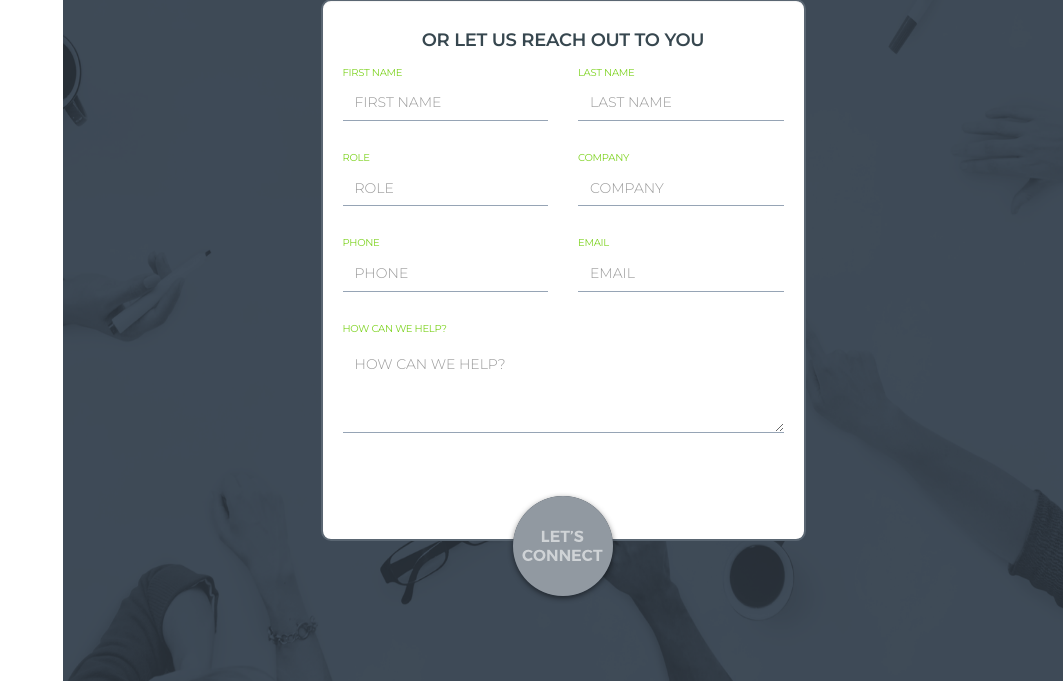
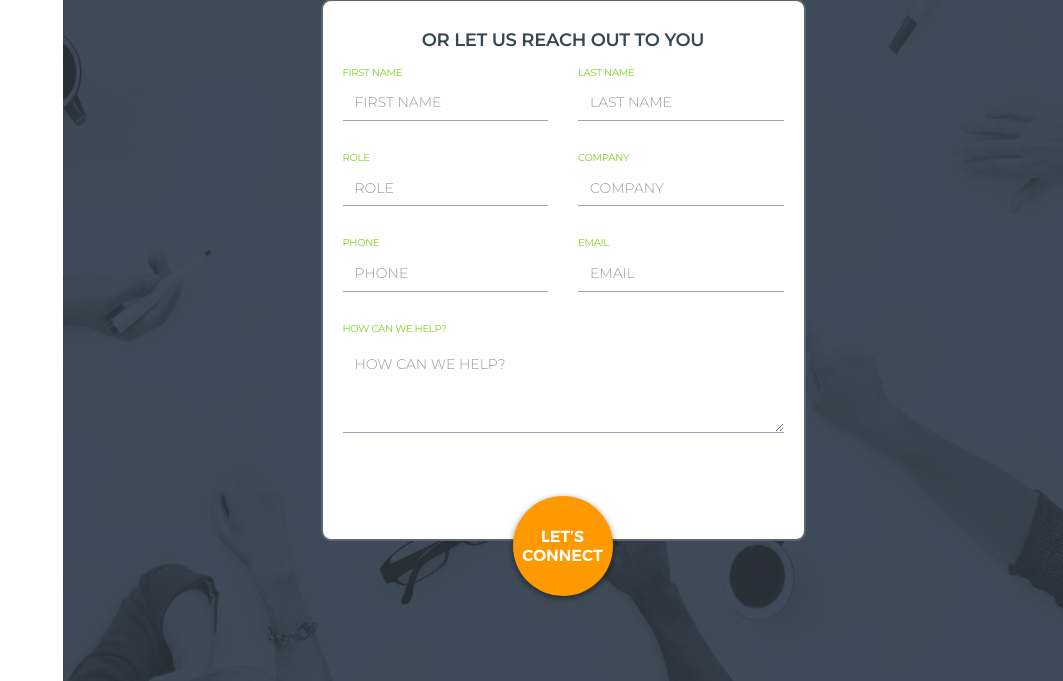
Before and after one commit to Pearl-Snap/alani, a PHP site: page / in a window 1280 px wide. Shown: the part 4155-4836 px from the top of the page, without its empty margins (217-1280 px from the left). Run offline with PHP 8.4, Linux system fonts and the light colour scheme; some libraries are stand-ins or nearby versions.

Commit message:
[JMR-FORMS] merged vtranwip and fixed conflicts

```diff
--- a/approach.php
+++ b/approach.php
@@ -140,6 +140,7 @@
 <script src="js/jquery.js"></script>
 <!-- Bootstrap JS -->
 <script src="js/bootstrap.min.js"></script>
+<script src="js/validator.js"></script>
 <!-- Isotope (Filter portfolio) -->
 <script src="js/isotope.js"></script>
 <!-- Magnific Popup core JS file -->
--- a/css/style.css
+++ b/css/style.css
@@ -1277,7 +1277,7 @@ hr {
 .lets-connect {
   width: 112px;
   height: 112px;
-  background:url(/img/btn-connect-inactive.png) no-repeat;
+  background:url(/img/btn-connect-active.svg) no-repeat;
 }
 
 /* Responsive CSS */
```
